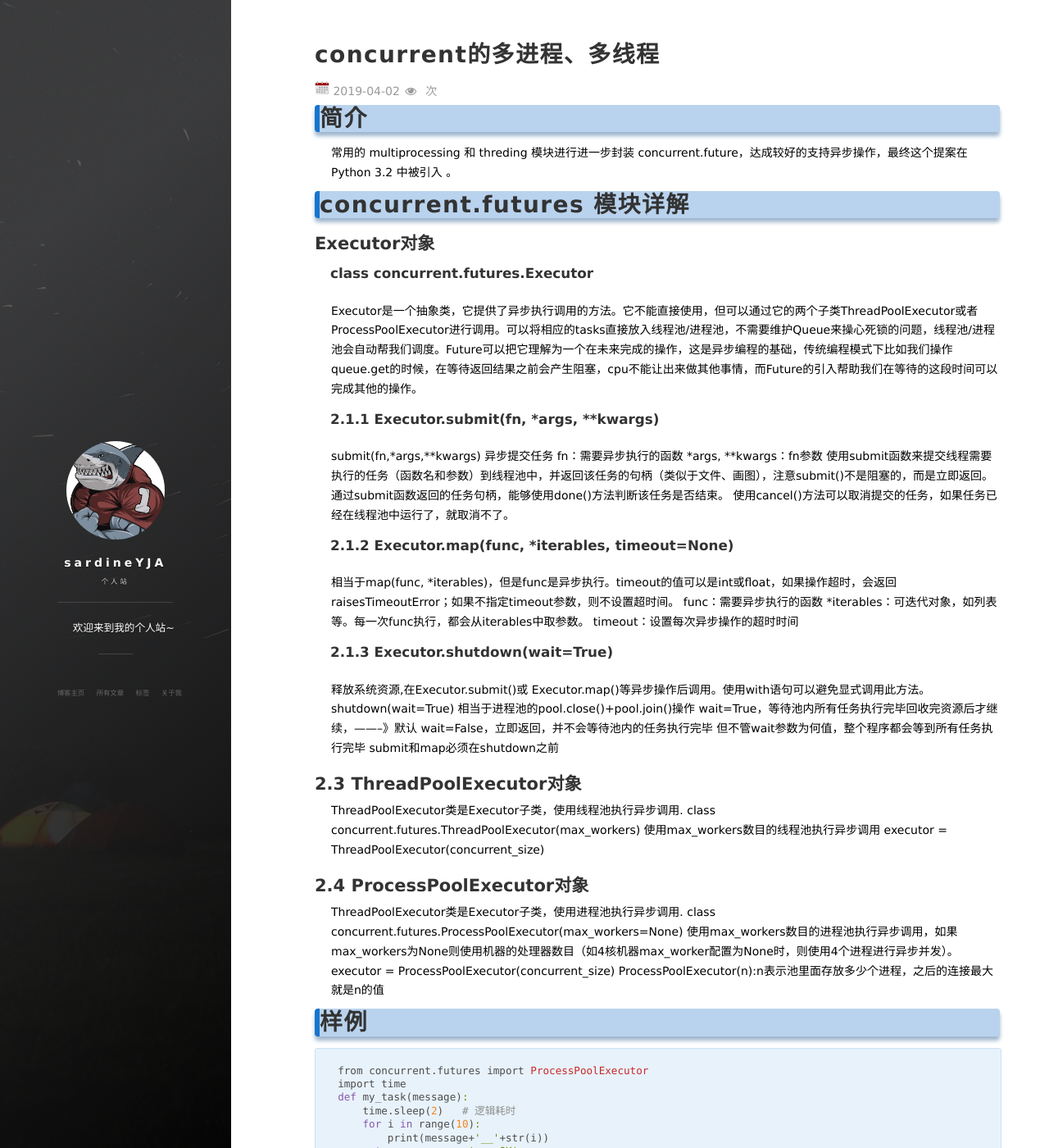
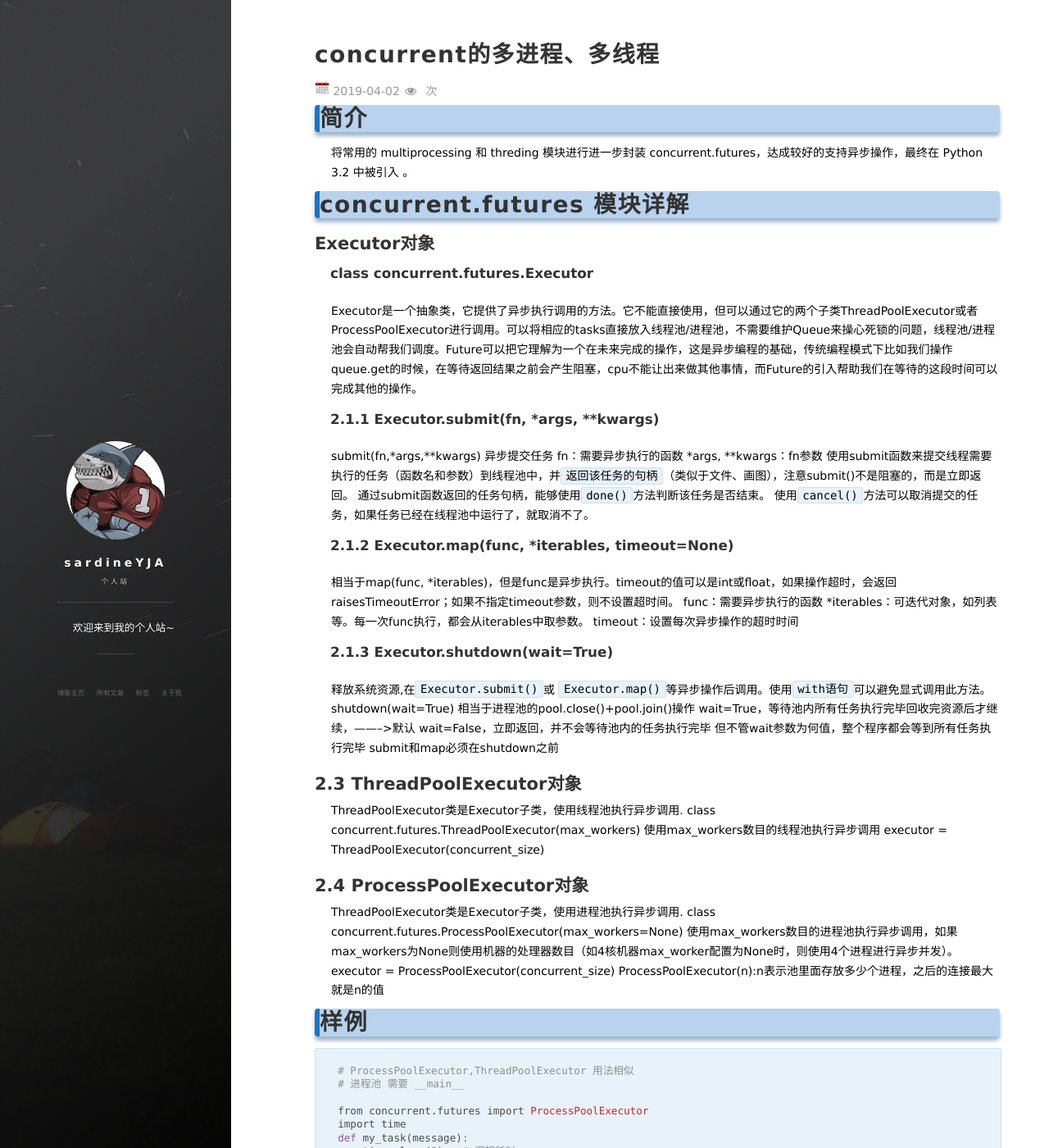
Before and after one commit to sardineYJA/sardineYJA.github.io, a Jekyll site: the page built from _posts/2019-04-02-concurrent-use.md, in a window 1280 px wide and 1400 px high. Shown: the whole window at 82% size. Built offline with Jekyll 4.4.1, drawn with Linux system fonts in a browser that asks for light colours; nearby versions of some CDN libraries; comment, search, counter and statistics services are not loaded; some of the changed text lies outside the part shown.

Commit message:
Update 2019-04-02-concurrent-use.md

````diff
--- a/_posts/2019-04-02-concurrent-use.md
+++ b/_posts/2019-04-02-concurrent-use.md
@@ -9,7 +9,7 @@
 
 # 简介
 
-常用的 multiprocessing 和 threding 模块进行进一步封装 concurrent.future，达成较好的支持异步操作，最终这个提案在 Python 3.2 中被引入 。
+将常用的 multiprocessing 和 threding 模块进行进一步封装 concurrent.futures，达成较好的支持异步操作，最终在 Python 3.2 中被引入 。
 
 # concurrent.futures 模块详解
 
@@ -22,9 +22,9 @@
 submit(fn,\*args,\*\*kwargs) 异步提交任务
 fn：需要异步执行的函数
 \*args, \*\*kwargs：fn参数
-使用submit函数来提交线程需要执行的任务（函数名和参数）到线程池中，并返回该任务的句柄（类似于文件、画图），注意submit()不是阻塞的，而是立即返回。
-通过submit函数返回的任务句柄，能够使用done()方法判断该任务是否结束。
-使用cancel()方法可以取消提交的任务，如果任务已经在线程池中运行了，就取消不了。
+使用submit函数来提交线程需要执行的任务（函数名和参数）到线程池中，并`返回该任务的句柄`（类似于文件、画图），注意submit()不是阻塞的，而是立即返回。
+通过submit函数返回的任务句柄，能够使用`done()`方法判断该任务是否结束。
+使用`cancel()`方法可以取消提交的任务，如果任务已经在线程池中运行了，就取消不了。
 
 ### 2.1.2 Executor.map(func, \*iterables, timeout=None)
 相当于map(func, \*iterables)，但是func是异步执行。timeout的值可以是int或float，如果操作超时，会返回raisesTimeoutError；如果不指定timeout参数，则不设置超时间。
@@ -33,9 +33,9 @@
 timeout：设置每次异步操作的超时时间
 
 ### 2.1.3 Executor.shutdown(wait=True)
-释放系统资源,在Executor.submit()或 Executor.map()等异步操作后调用。使用with语句可以避免显式调用此方法。
+释放系统资源,在`Executor.submit()`或 `Executor.map()`等异步操作后调用。使用`with语句`可以避免显式调用此方法。
 shutdown(wait=True) 相当于进程池的pool.close()+pool.join()操作
-wait=True，等待池内所有任务执行完毕回收完资源后才继续，--------》默认
+wait=True，等待池内所有任务执行完毕回收完资源后才继续，-------->默认
 wait=False，立即返回，并不会等待池内的任务执行完毕
 但不管wait参数为何值，整个程序都会等到所有任务执行完毕
 submit和map必须在shutdown之前
@@ -57,6 +57,9 @@
 # 样例
 
 ```python
+# ProcessPoolExecutor,ThreadPoolExecutor 用法相似
+# 进程池 需要 __main__
+
 from concurrent.futures import ProcessPoolExecutor
 import time
 def my_task(message):
@@ -85,6 +88,28 @@
             print(num, '---', data)            # map(function, args)  # 提交五个任务
 ```
 
+进程池中的回调函数是父进程调用的，和子进程没有关系
+
+线程池中的回调函数是子线程调用的，和父线程没有关系 (current thread())
+
+```python
+from concurrent.futures import ThreadPoolExecutor
+import time
+def func(num):
+    info = '这是我的第%s' % num
+    time.sleep(3)
+    return info
+def call_back_func(res):
+    print(res.result())
+
+if __name__ == '__main__':
+    p = ThreadPoolExecutor(20)
+    for i in range(1000):
+        p.submit(func, i).add_done_callback(call_back_func)
+    p.shutdown()
+```
+
+
 # 参考
 1. https://blog.csdn.net/weixin_33763244/article/details/87994789
 2. https://www.cnblogs.com/DSKer/p/10603441.html
````
